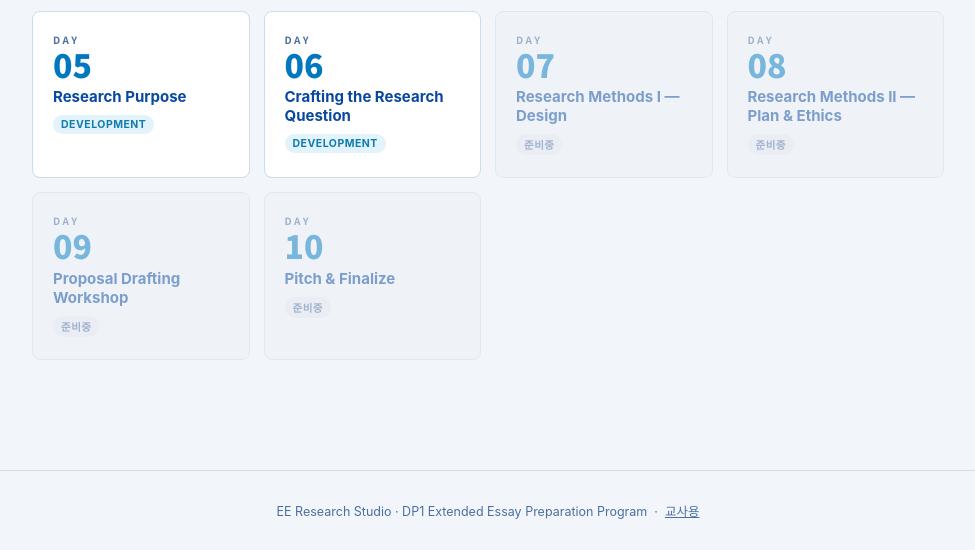
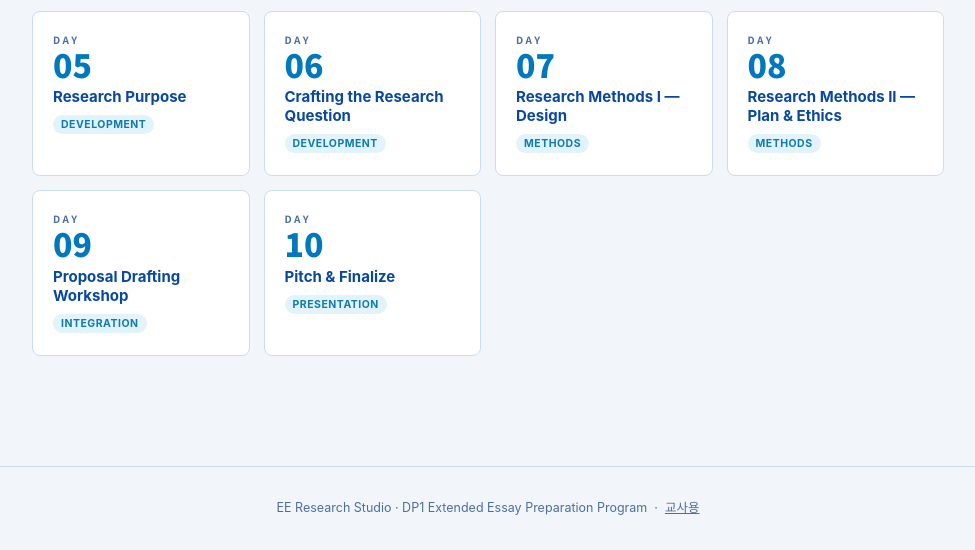
Before and after one commit to doh82-creator/ee-studio, a plain HTML site: page index.html in a window 1280 px wide. Shown: the part 693-1243 px from the top of the page, without its empty margins (152-1127 px from the left). Drawn offline with Linux system fonts and the light colour scheme.

Commit message:
Add files via upload

```diff
--- a/index.html
+++ b/index.html
@@ -60,25 +60,25 @@
         <div class="d-title">Crafting the Research Question</div>
         <span class="d-phase">Development</span>
       </a>
-      <a class="day-card locked" href="#">
+      <a class="day-card" href="days/day7.html">
         <div class="d-num"><span class="d-eyebrow">Day</span>07</div>
         <div class="d-title">Research Methods I — Design</div>
-        <span class="d-phase">준비중</span>
+        <span class="d-phase">Methods</span>
       </a>
-      <a class="day-card locked" href="#">
+      <a class="day-card" href="days/day8.html">
         <div class="d-num"><span class="d-eyebrow">Day</span>08</div>
         <div class="d-title">Research Methods II — Plan &amp; Ethics</div>
-        <span class="d-phase">준비중</span>
+        <span class="d-phase">Methods</span>
       </a>
-      <a class="day-card locked" href="#">
+      <a class="day-card" href="days/day9.html">
         <div class="d-num"><span class="d-eyebrow">Day</span>09</div>
         <div class="d-title">Proposal Drafting Workshop</div>
-        <span class="d-phase">준비중</span>
+        <span class="d-phase">Integration</span>
       </a>
-      <a class="day-card locked" href="#">
+      <a class="day-card" href="days/day10.html">
         <div class="d-num"><span class="d-eyebrow">Day</span>10</div>
         <div class="d-title">Pitch &amp; Finalize</div>
-        <span class="d-phase">준비중</span>
+        <span class="d-phase">Presentation</span>
       </a>
     </div>
   </div>
```
